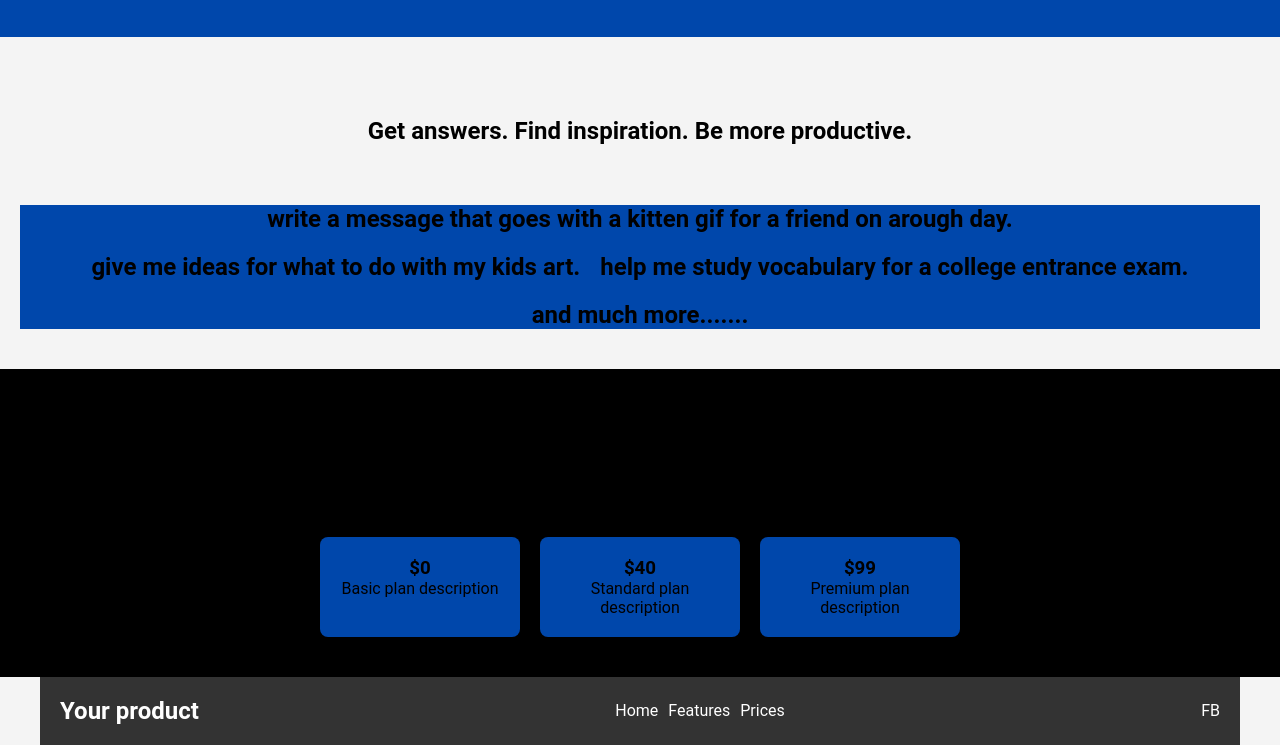
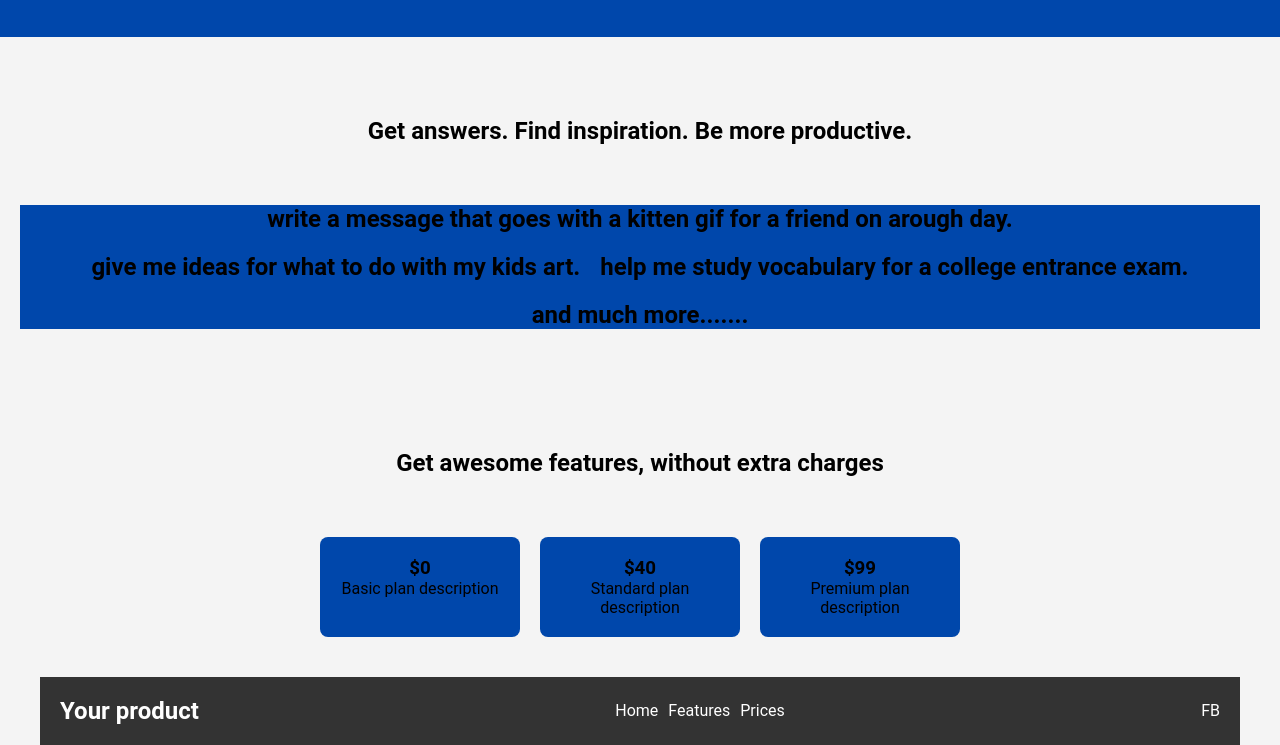
Before and after one commit to matfroeh/first-group-project-group2, a plain HTML site: page index.html in a window 1280 px wide. Shown: the part 909-1654 px from the top of the page. Drawn offline with Linux system fonts and the light colour scheme.

Commit message:
Update styles.css

```diff
--- a/styles.css
+++ b/styles.css
@@ -225,7 +225,7 @@ flex-wrap: wrap;
 
 }
 .pricing {
-  background-color: var(--first-bg-color);
+
   text-align: center;
   padding: 40px 20px;
 }
```
